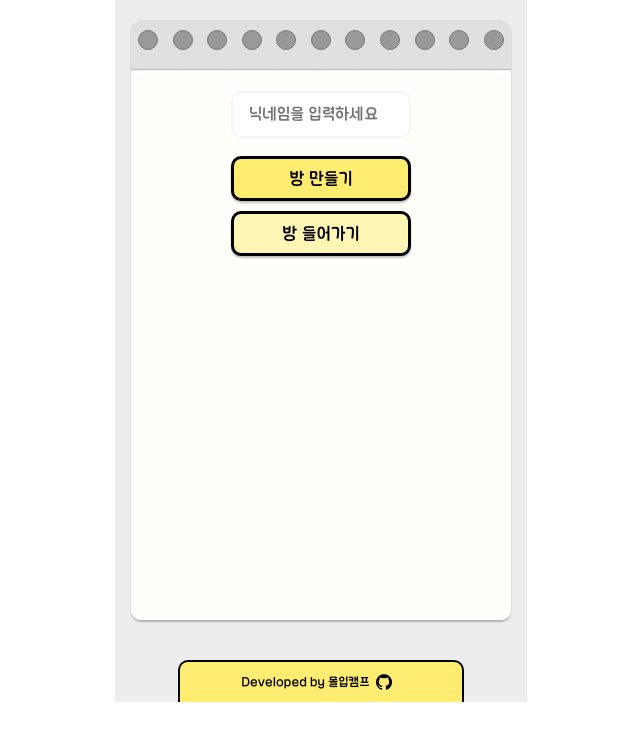
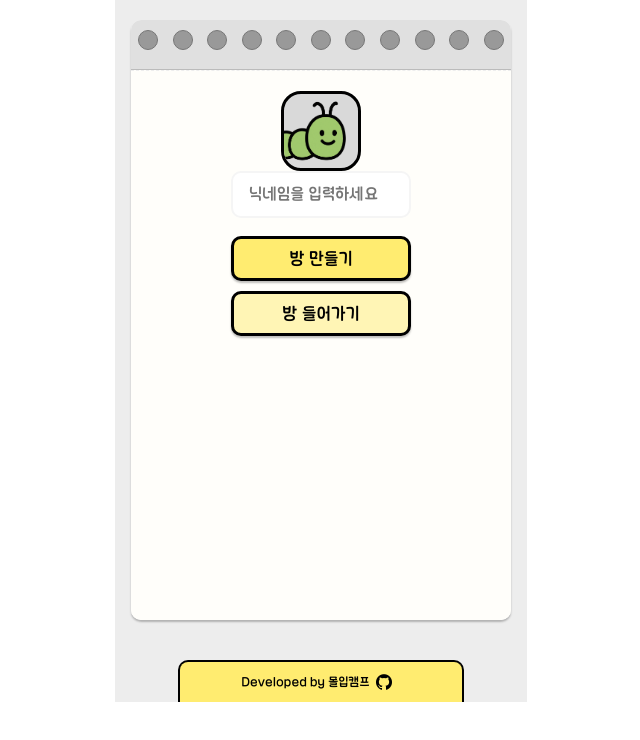
Before and after one commit to JayunKu/MADCAMP_WEEK_2, a React (Create React App) app in the folder frontend/: page / in a window 1280 px wide. Both pictures are taken after a click on the button "비회원으로 게임하기". Shown: the top 740 px of the page, without its empty margins (319-959 px from the left). Built offline with nearby package versions, Linux system fonts and the light colour scheme; the HTML template or start-up script is replaced by a standard one.

Commit message:
feat: 아바타 프로필 사진 컴포넌트 구현

```diff
--- /dev/null
+++ b/frontend/src/components/common/AvatarProfile.tsx
@@ -0,0 +1,76 @@
+import styled from '@emotion/styled';
+import avatarGray from '../../assets/images/larva-0.png';
+import avatarGreen from '../../assets/images/larva-1.png';
+import avatarRed from '../../assets/images/larva-2.png';
+import avatarBrown from '../../assets/images/larva-3.png';
+import avatarYellow from '../../assets/images/larva-4.png';
+import avatarFakerGray from '../../assets/images/larva-faker-0.png';
+import avatarFakerGreen from '../../assets/images/larva-faker-1.png';
+import avatarFakerRed from '../../assets/images/larva-faker-2.png';
+import avatarFakerBrown from '../../assets/images/larva-faker-3.png';
+import avatarFakerYellow from '../../assets/images/larva-faker-4.png';
+import { AvatarType } from '../../types/avatarType';
+
+interface AvatarProfileProps {
+  size: 'big' | 'small';
+  avatarType: AvatarType;
+}
+
+const getImageSource = (avatarType: AvatarType) => {
+  switch (avatarType) {
+    case AvatarType.AVATAR_GREEN:
+      return avatarGreen;
+    case AvatarType.AVATAR_RED:
+      return avatarRed;
+    case AvatarType.AVATAR_BROWN:
+      return avatarBrown;
+    case AvatarType.AVATAR_GRAY:
+      return avatarGray;
+    case AvatarType.AVATAR_YELLOW:
+      return avatarYellow;
+    case AvatarType.AVATAR_FAKER_GREEN:
+      return avatarFakerGreen;
+    case AvatarType.AVATAR_FAKER_RED:
+      return avatarFakerRed;
+    case AvatarType.AVATAR_FAKER_BROWN:
+      return avatarFakerBrown;
+    case AvatarType.AVATAR_FAKER_GRAY:
+      return avatarFakerGray;
+    case AvatarType.AVATAR_FAKER_YELLOW:
+      return avatarFakerYellow;
+    default:
+      return avatarGray;
+  }
+};
+
+export const AvatarProfile = (props: AvatarProfileProps) => {
+  const imageSource = getImageSource(props.avatarType);
+
+  return (
+    <AvatarProfileContainer size={props.size}>
+      <img
+        src={imageSource}
+        alt="Avatar"
+        style={{
+          width: '100%',
+          height: '100%',
+          borderRadius: '50%',
+          objectPosition: props.size === 'big' ? '-15px 5px' : '-8px 3px',
+          transform: props.size === 'big' ? 'scale(1.3)' : 'scale(1.2)',
+        }}
+      />
+    </AvatarProfileContainer>
+  );
+};
+
+const AvatarProfileContainer = styled.div<{
+  size: 'big' | 'small';
+}>`
+  width: ${({ size }) => (size === 'big' ? '80px' : '40px')};
+  height: ${({ size }) => (size === 'big' ? '80px' : '40px')};
+  background-color: #d9d9d9;
+  border-radius: ${({ size }) => (size === 'big' ? '20px' : '10px')};
+  border: ${({ size }) => (size === 'big' ? '3px' : '1px')} solid
+    ${({ theme }) => theme.colors.black};
+  overflow: hidden;
+`;
--- a/frontend/src/pages/main/index.tsx
+++ b/frontend/src/pages/main/index.tsx
@@ -4,12 +4,14 @@ import styled from '@emotion/styled';
 import {
   Sketchbook,
   SketchbookHandle,
-} from '../../components/common/sketchbook/Sketchbook';
+} from '../../components/sketchbook/Sketchbook';
 import { LargeButton } from '../../components/common/Button';
 import { useTheme } from '@emotion/react';
 import mainLogo from '../../assets/images/main-logo.png';
 import gameAbstract from '../../assets/images/game-abstract.png';
 import { Spacer } from '../../components/common/Spacer';
+import { AvatarType } from '../../types/avatarType';
+import { AvatarProfile } from '../../components/common/AvatarProfile';
 
 const MainPage = () => {
   const theme = useTheme();
@@ -46,6 +48,7 @@ const MainPage = () => {
           </>
         ) : (
           <>
+            <AvatarProfile size="big" avatarType={AvatarType.AVATAR_GREEN} />
             <UsernameInput
               type="text"
               placeholder="닉네임을 입력하세요"
--- /dev/null
+++ b/frontend/src/types/avatarType.ts
@@ -0,0 +1,13 @@
+export enum AvatarType {
+  AVATAR_GREEN = 'AVATAR_GREEN',
+  AVATAR_RED = 'AVATAR_RED',
+  AVATAR_BROWN = 'AVATAR_BROWN',
+  AVATAR_GRAY = 'AVATAR_GRAY',
+  AVATAR_YELLOW = 'AVATAR_YELLOW',
+
+  AVATAR_FAKER_GREEN = 'AVATAR_FAKER_GREEN',
+  AVATAR_FAKER_RED = 'AVATAR_FAKER_RED',
+  AVATAR_FAKER_BROWN = 'AVATAR_FAKER_BROWN',
+  AVATAR_FAKER_GRAY = 'AVATAR_FAKER_GRAY',
+  AVATAR_FAKER_YELLOW = 'AVATAR_FAKER_YELLOW',
+}
```
Also changed, not shown: frontend/src/components/sketchbook/Sketchbook.styles.tsx (renamed from frontend/src/components/common/sketchbook/Sketchbook.styles.tsx), frontend/src/components/sketchbook/Sketchbook.tsx (renamed from frontend/src/components/common/sketchbook/Sketchbook.tsx).
